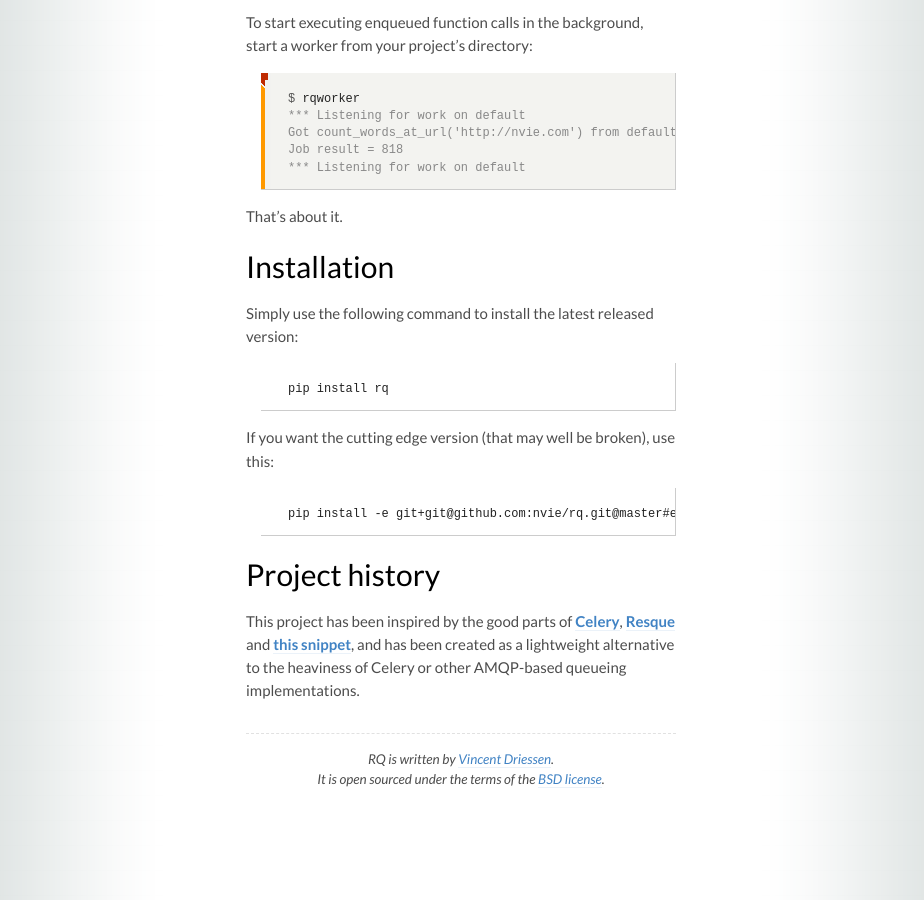
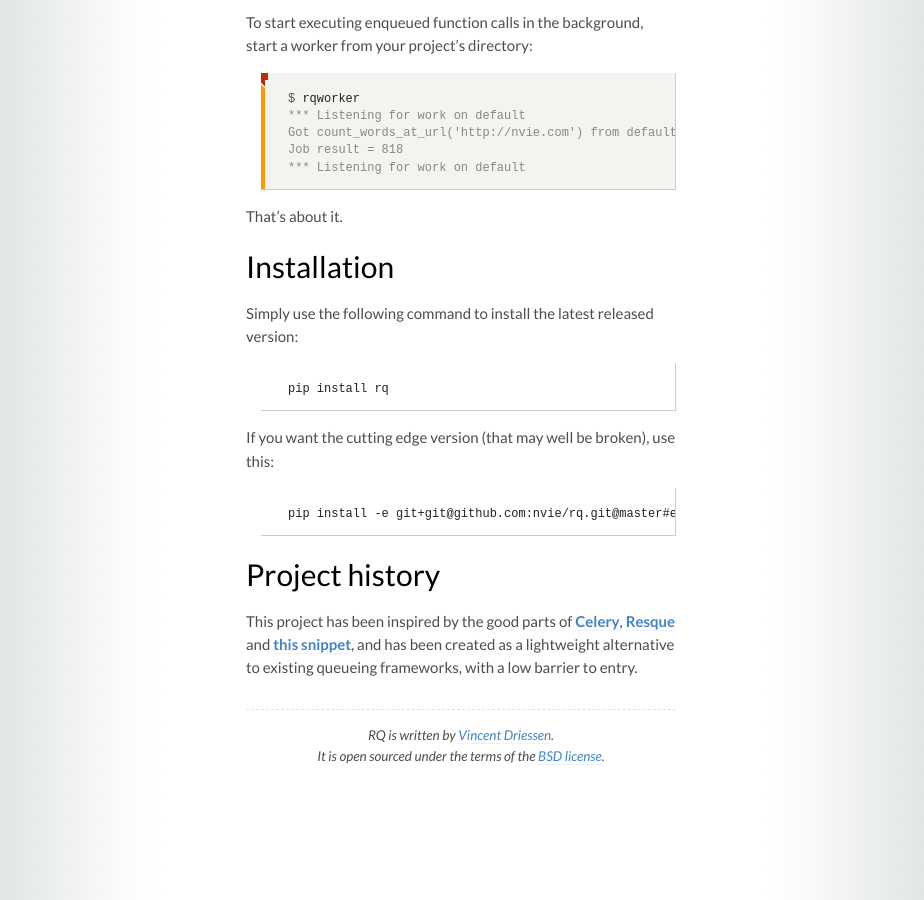
Before and after one commit to rq/rq, a Jekyll site: the page built from index.md, in a window 1280 px wide and 900 px high, scrolled down 1054 px. Shown: the whole window, without its empty margins (179-1103 px from the left). Built offline with Jekyll 4.4.1, drawn with Linux system fonts in a browser that asks for light colours; some web fonts are replaced; Markdown is read by kramdown in place of the engine named in the settings.

Commit message:
No reason to name Celery explicitly here.

```diff
--- a/index.md
+++ b/index.md
@@ -72,8 +72,8 @@ If you want the cutting edge version (that may well be broken), use this:
 ## Project history
 
 This project has been inspired by the good parts of [Celery][1], [Resque][2]
-and [this snippet][3], and has been created as a lightweight alternative to the
-heaviness of Celery or other AMQP-based queueing implementations.
+and [this snippet][3], and has been created as a lightweight alternative to
+existing queueing frameworks, with a low barrier to entry.
 
 [m]: http://pypi.python.org/pypi/mailer
 [p]: http://docs.python.org/library/pickle.html
```
